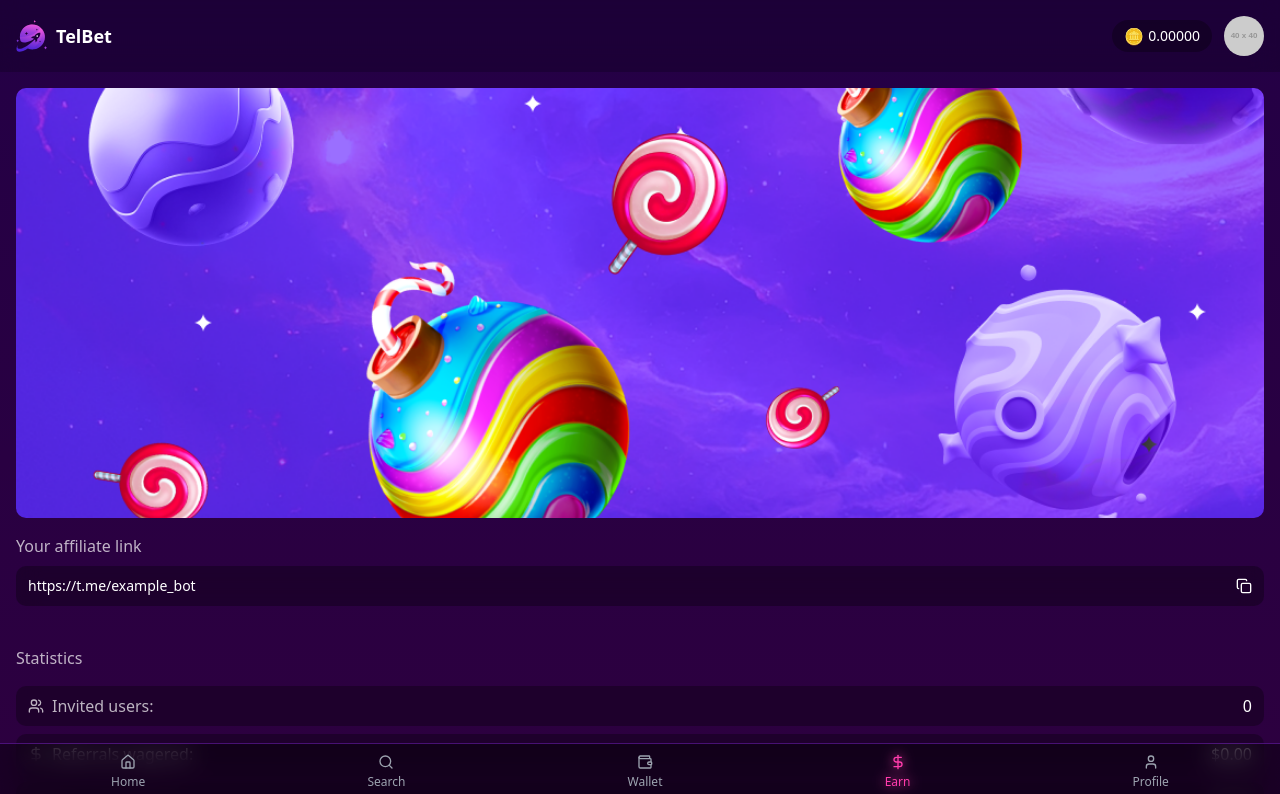
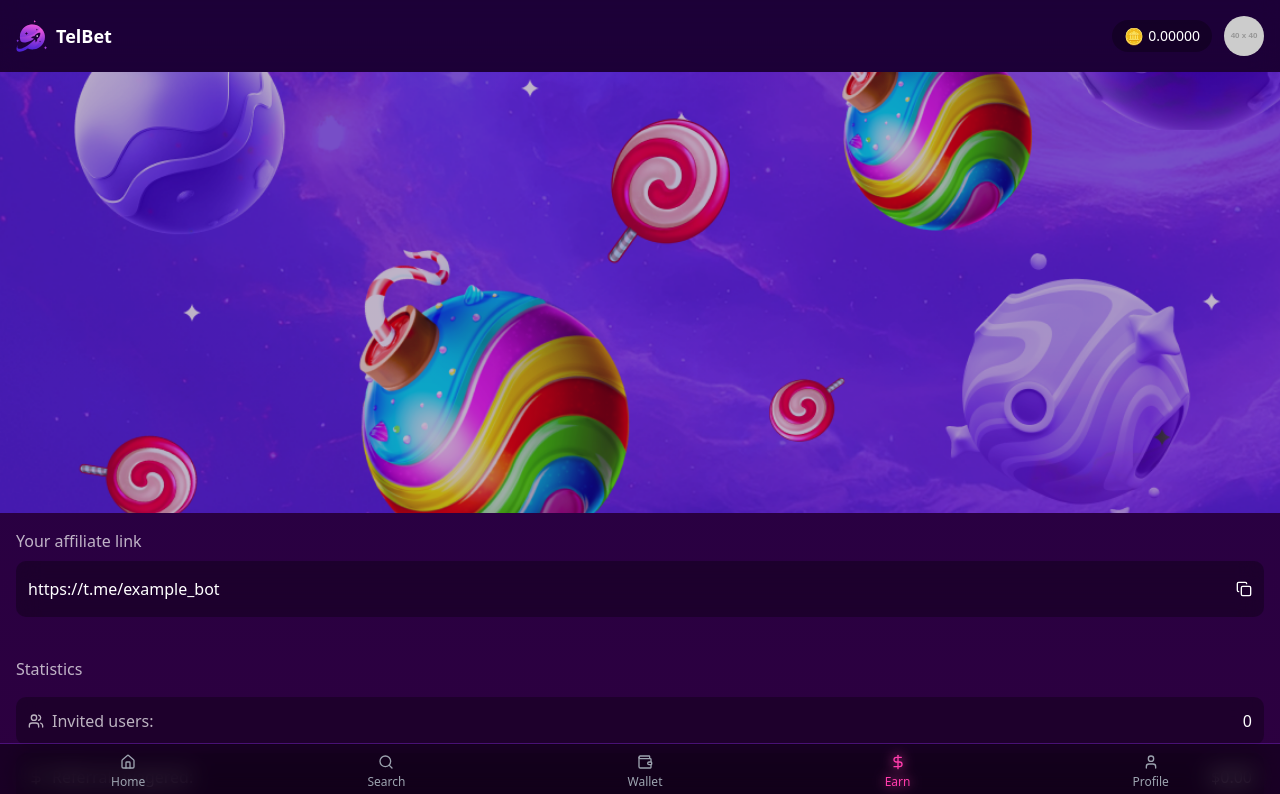
Before and after one commit to kobssercp10/test, a Next.js app: page /earn in a window 1280 px wide. Shown: the top 794 px of the page. Built offline with nearby package versions, Linux system fonts and the light colour scheme.

Commit message:
updated earn page

```diff
--- a/app/earn/page.tsx
+++ b/app/earn/page.tsx
@@ -15,19 +15,22 @@ export default function EarnPage() {
   };
 
   return (
-    <main className="p-4 flex flex-col gap-4">
-      <div className="relative aspect-[90/31] w-full overflow-hidden rounded-lg">
-        <Image src="/earn.webp" alt="Earn banner" fill className="object-cover" />
+    <main>
+      <div className="relative aspect-[90/31] w-full overflow-hidden rounded-none">
+        <Image
+          src="/earn.webp"
+          alt="Earn banner"
+          fill
+          className="object-cover opacity-70"
+        />
       </div>
-
+      <div className="p-4 flex flex-col gap-4">
         <div className="flex flex-col gap-2">
           <p className="opacity-70">Your affiliate link</p>
           <div className="relative">
-          <Input
-            readOnly
-            value={affiliate}
-            className="w-full border-none bg-black backdrop-blur-md bg-opacity-30 rounded-lg text-white pr-10"
-          />
+            <div className="flex items-center px-3 py-4 w-full border-none bg-black backdrop-blur-md bg-opacity-30 rounded-lg text-white pr-3">
+              {affiliate}
+            </div>
             <Button
               size="icon"
               variant="ghost"
@@ -44,24 +47,25 @@ export default function EarnPage() {
         <p className="opacity-70">Statistics</p>
 
         <div className="flex flex-col gap-2">
-        <div className="flex items-center px-3 py-2 w-full border-none bg-black backdrop-blur-md bg-opacity-30 rounded-lg text-white pr-3">
+          <div className="flex items-center px-3 py-3 w-full border-none bg-black backdrop-blur-md bg-opacity-30 rounded-lg text-white pr-3">
             <Users className="mr-2 h-4 w-4 opacity-70" />
             <span className="opacity-70">Invited users:</span>
             <span className="ml-auto">0</span>
           </div>
 
-        <div className="flex items-center px-3 py-2 w-full border-none bg-black backdrop-blur-md bg-opacity-30 rounded-lg text-white pr-3">
+          <div className="flex items-center px-3 py-3 w-full border-none bg-black backdrop-blur-md bg-opacity-30 rounded-lg text-white pr-3">
             <DollarSign className="mr-2 h-4 w-4 opacity-70" />
             <span className="opacity-70">Referrals wagered:</span>
             <span className="ml-auto">$0.00</span>
           </div>
 
-        <div className="flex items-center px-3 py-2 w-full border-none bg-black backdrop-blur-md bg-opacity-30 rounded-lg text-white pr-3">
+          <div className="flex items-center px-3 py-3 w-full border-none bg-black backdrop-blur-md bg-opacity-30 rounded-lg text-white pr-3">
             <Percent className="mr-2 h-4 w-4 opacity-70" />
             <span className="opacity-70">Your commission:</span>
             <span className="ml-auto">$0.00</span>
           </div>
         </div>
+      </div>
     </main>
   );
 }
```
Lines whose indentation alone changed are shown as unchanged.
